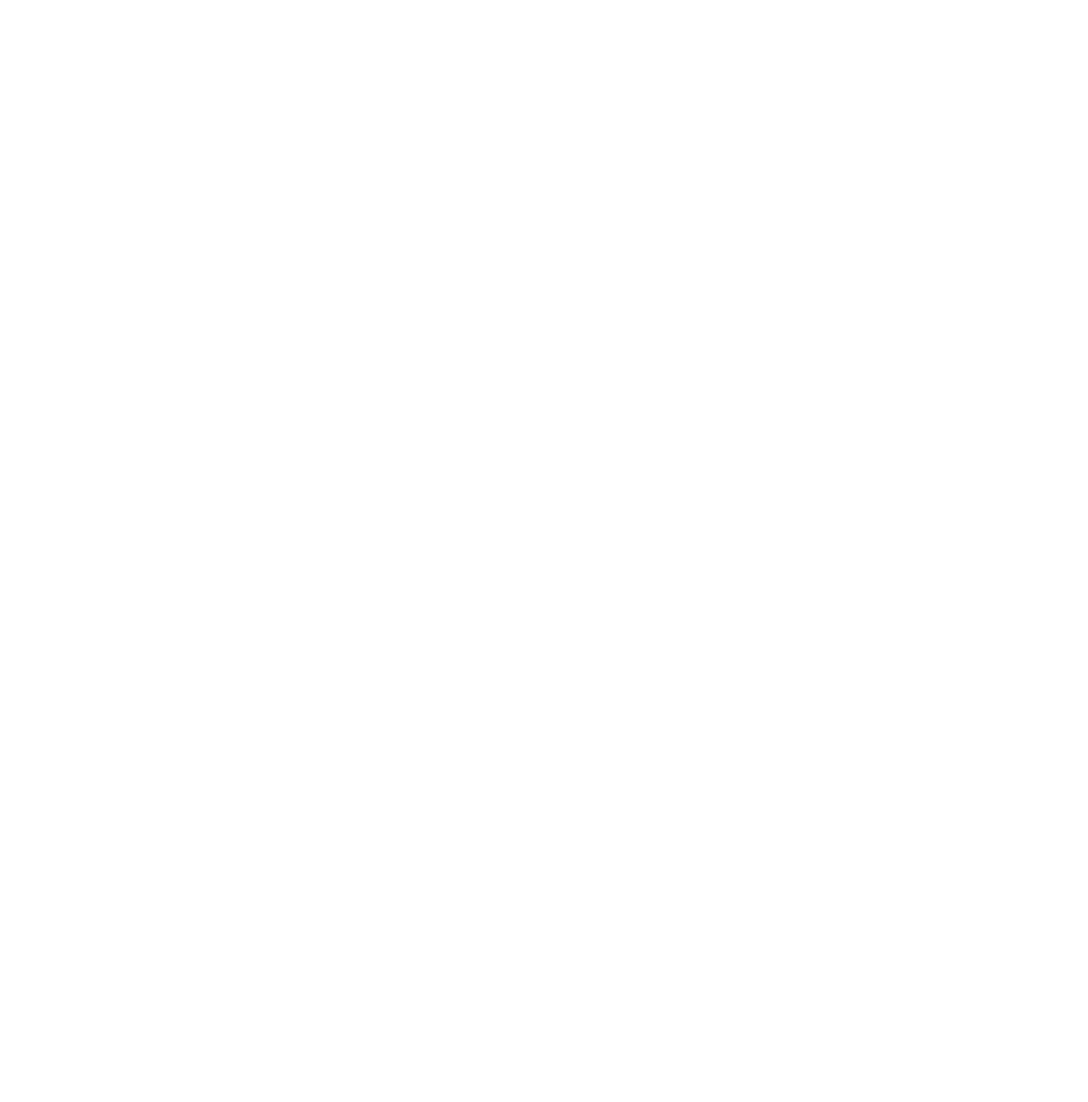
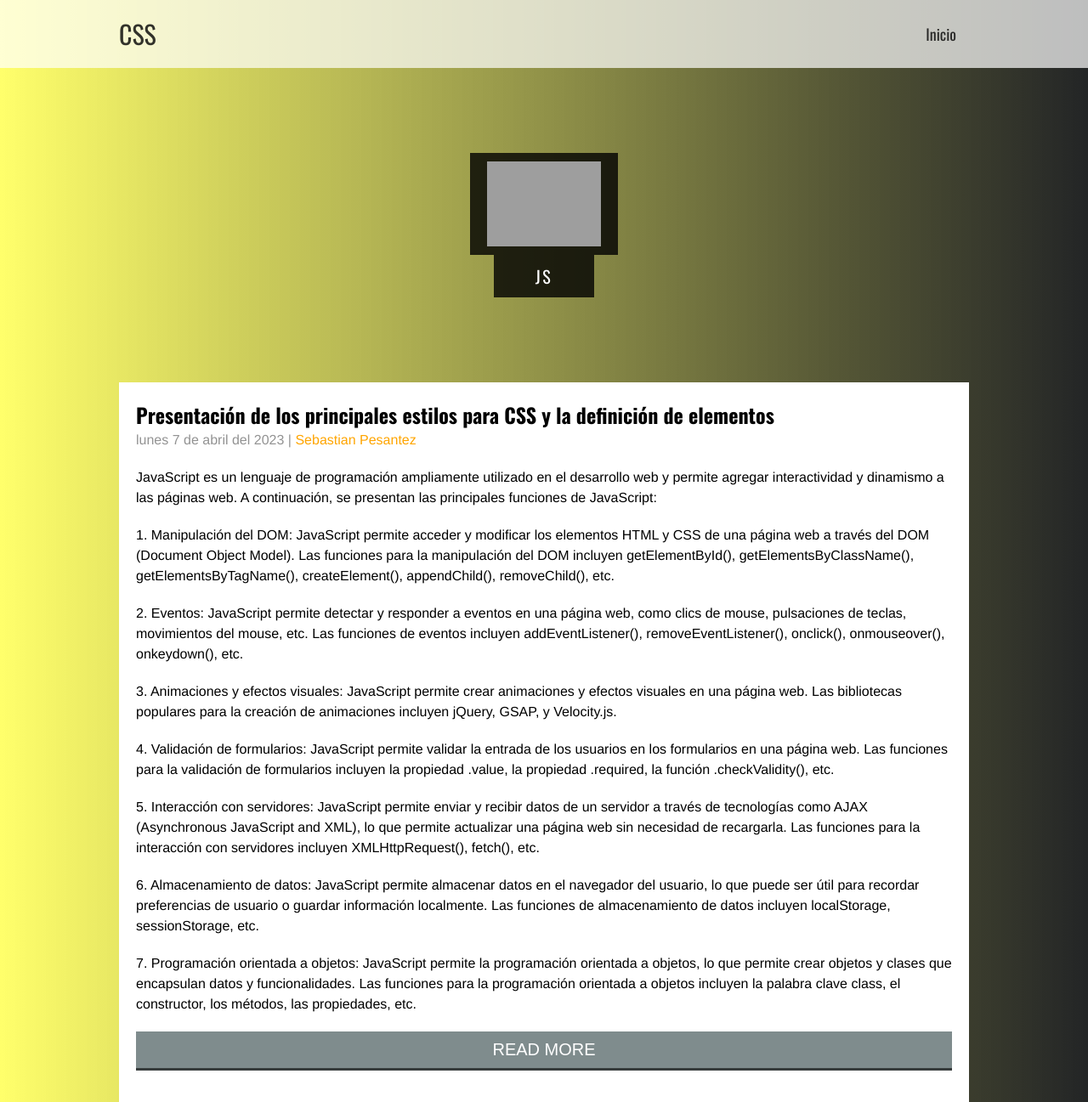
Before and after one commit to Se8as23/proyecto, a plain HTML site: page componetesdejs.html in a window 1280 px wide. Shown: the top 1297 px of the page at 85% size. Before the commit the page ends 800 px from the top, so only its background shows below. Drawn offline with nearby package versions, Linux system fonts and the light colour scheme; grey boxes are pictures that could not be loaded.

Commit message:
2 files modified, 1 added

```diff
--- a/componetesdejs.html
+++ b/componetesdejs.html
@@ -0,0 +1,68 @@
+<html lang="es">
+<head>
+	<meta charset="utf-8">
+  <link rel="stylesheet" href="estilodejs.css">
+	<meta name="viewport" content="width=device-width, user-scalable=no, initial-scale=1.0, maximum-scale=1.0, minimum-scale=1.0">
+</head>
+<body>
+	<header>
+		<div class="menu">
+			<div class="contenedor">
+				<div class="logo">CSS</div>
+				<nav>
+					<ul>
+						<li><a href="index.html">Inicio</a></li>
+
+					</ul>
+				</nav>
+			</div>
+		</div>
+	</header>
+
+
+		<div class="texto">
+			<h2 class="animated fadeInLeftBig"><img src="https://upload.wikimedia.org/wikipedia/commons/6/6a/JavaScript-logo.png" height="100" alt=""></h2>
+			<br>
+			<p class="animated fadeInLeftBig">&nbsp;&nbsp;&nbsp; JS &nbsp;&nbsp;&nbsp; </p>
+		</div>
+
+	<div class="principal contenedor">
+
+		<article class="animated fadeInUp">
+			<h2 class="titulo">Presentación de los principales estilos para CSS y la definición de elementos</h2>
+			<p class="fecha">lunes 7 de abril del 2023 | <a href="https://avac.ups.edu.ec/presencial62/user/profile.php?id=14687">Sebastian Pesantez</a></p>
+			<p>JavaScript es un lenguaje de programación ampliamente utilizado en el desarrollo web y permite agregar interactividad y dinamismo a las páginas web. A continuación, se presentan las principales funciones de JavaScript:</p>
+      <p>
+				1. Manipulación del DOM: JavaScript permite acceder y modificar los elementos HTML y CSS de una página web a través del DOM (Document Object Model). Las funciones para la manipulación del DOM incluyen getElementById(), getElementsByClassName(), getElementsByTagName(), createElement(), appendChild(), removeChild(), etc.</p>
+
+			<p>	2. Eventos: JavaScript permite detectar y responder a eventos en una página web, como clics de mouse, pulsaciones de teclas, movimientos del mouse, etc. Las funciones de eventos incluyen addEventListener(), removeEventListener(), onclick(), onmouseover(), onkeydown(), etc.</p>
+
+			<p>	3. Animaciones y efectos visuales: JavaScript permite crear animaciones y efectos visuales en una página web. Las bibliotecas populares para la creación de animaciones incluyen jQuery, GSAP, y Velocity.js.</p>
+
+			<p>4. Validación de formularios: JavaScript permite validar la entrada de los usuarios en los formularios en una página web. Las funciones para la validación de formularios incluyen la propiedad .value, la propiedad .required, la función .checkValidity(), etc.</p>
+
+      <p>
+        5. Interacción con servidores: JavaScript permite enviar y recibir datos de un servidor a través de tecnologías como AJAX (Asynchronous JavaScript and XML), lo que permite actualizar una página web sin necesidad de recargarla. Las funciones para la interacción con servidores incluyen XMLHttpRequest(), fetch(), etc.
+      </p>
+
+      <p>
+        6. Almacenamiento de datos: JavaScript permite almacenar datos en el navegador del usuario, lo que puede ser útil para recordar preferencias de usuario o guardar información localmente. Las funciones de almacenamiento de datos incluyen localStorage, sessionStorage, etc.
+      </p>
+
+      <p>
+        7. Programación orientada a objetos: JavaScript permite la programación orientada a objetos, lo que permite crear objetos y clases que encapsulan datos y funcionalidades. Las funciones para la programación orientada a objetos incluyen la palabra clave class, el constructor, los métodos, las propiedades, etc.
+      </p>
+
+
+			<a href="https://lenguajehtml.com/html/"><p><button class="button">READ MORE</button></a></p>
+		</article>
+    <div style="text-align:center;">
+		<article class="animated fadeInUp">
+			<iframe width="560" height="315" src="https://www.youtube.com/embed/ye21CYdhm1s" title="YouTube video player" frameborder="0" allow="accelerometer; autoplay; clipboard-write; encrypted-media; gyroscope; picture-in-picture; web-share" allowfullscreen></iframe>
+			</p>
+    </div>
+		</article>
+	</div>
+
+</body>
+</html>
--- /dev/null
+++ b/estilodejs.css
@@ -0,0 +1,170 @@
+@import url("http://fonts.googleapis.com/css?family=Oswald:400,700");
+
+* {
+  padding: 0;
+  margin: 0;
+  -webkit-box-sizing: border-box;
+  -moz-box-sizing: border-box;
+  -o-box-sizing: border-box;
+  -ms-box-sizing: border-box;
+  box-sizing: border-box;
+}
+
+body {
+  font-family: 'Oswald';
+  background: #232526;
+  background: -webkit-linear-gradient(to right, #414345, #232526);
+  background: linear-gradient(to right, rgba(255, 255, 0, 0.582), #232526);
+  background-attachment: fixed;
+}
+
+.contenedor {
+  width: 90%;
+  max-width: 1000px;
+  margin: auto;
+}
+
+header {
+  position: relative;
+  height: auto;
+}
+
+header .menu {
+  background: rgba(255,255,255,.7);
+  overflow: hidden;
+}
+
+header .logo {
+  color: rgba(0,0,0,.8);
+  float: left;
+  font-size: 30px;
+  line-height: 80px;
+}
+
+header nav {
+  float: right;
+}
+
+header nav ul {
+  list-style: none;
+}
+
+header nav ul li {
+  float: left;
+}
+
+header nav ul li a {
+  color: rgba(0,0,0,.8);
+  text-decoration: none;
+  display: block;
+  font-size: 18px;
+  padding: 0 15px;
+  line-height: 80px;
+  transition: .3s;
+}
+
+header nav ul li:hover {
+  background: rgba(0,0,0,.8);
+  border-bottom: inset 5px solid #fff;
+}
+
+header nav ul li a:hover {
+  color: #fff;
+}
+
+.menu-fixed {
+  position: fixed;
+  z-index: 1000;
+  top: 0;
+  /* max-width: 99999999999999999px; */
+  width: 100%;
+  box-shadow: 0px 4px 3px rgba(0,0,0,.5);
+}
+
+.texto {
+  padding: 100px 0;
+  text-align: center;
+  color: #fff;
+  position: relative;
+  font-weight: 400;
+}
+
+.texto h2, .texto p {
+  background: rgba(0,0,0,.8);
+  display: inline-block;
+  padding: 10px 20px;
+}
+
+.texto h2 {
+  font-size: 40px;
+  letter-spacing: 2.5px;
+  font-weight: normal;
+}
+
+.texto p {
+  font-size: 20px;
+  letter-spacing: 2.5px;
+}
+
+/* Principal */
+.principal {
+  position: relative;
+  color: #000;
+}
+
+.principal article {
+  padding: 20px;
+  background: #fff;
+  margin-bottom: 20px;
+}
+
+.principal article p {
+  margin-bottom: 20px;
+  line-height: 24px;
+  font-family: helvetica, arial, sans-serif;
+}
+
+.principal article .fecha {
+  color: #939393;
+}
+
+a {
+  color: orange;
+  text-decoration: none;
+}
+
+.button {
+  background: #7f8c8d;
+  color: #fff;
+  display: inline-block;
+  font-size: 1.25em;
+  padding: 10px 0px;
+  text-align: center;
+  width: 100%;
+  text-decoration: none;
+  box-shadow: 0px 3px 0px #373c3c;
+  outline: none;
+  border: none;
+  transition: 300ms;
+  cursor: pointer;
+}
+
+.button:active {
+  box-shadow: none;
+  border: none;
+  transform: scale(1.25);
+}
+
+footer {
+  overflow: hidden;
+  min-height: 50px;
+  display: -webkit-flex;
+  display: -ms-flexbox;
+  display: flex;
+  -webkit-align-items: center;
+  -ms-flex-align: center;
+  align-items: center;
+  padding: 10px 0px;
+  color: rgba(255, 255, 255, 0.8);
+  background-color: rgba(51, 51, 51, 0.08);
+}
```
Also changed, not shown: index.html (+2 -2 lines).
